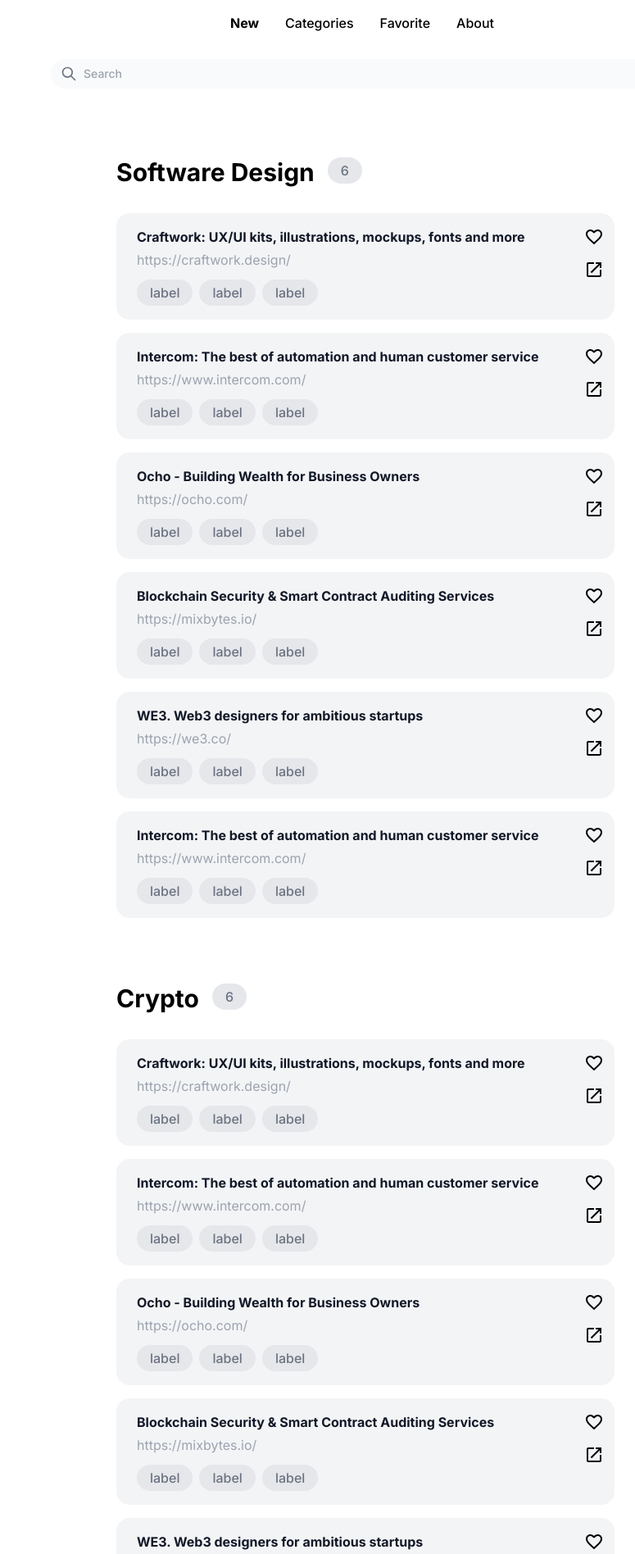
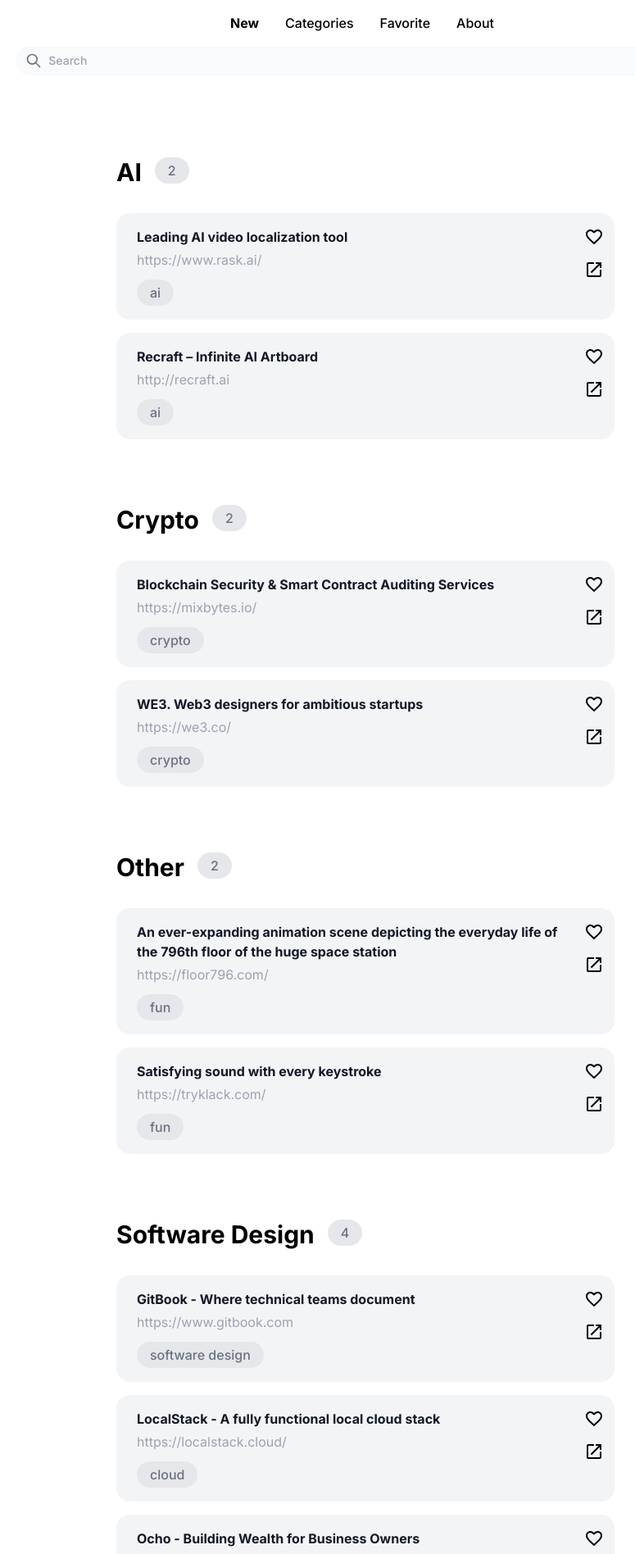
Before and after one commit to egor-baranov/sitebook, a Next.js app: page / in a window 1280 px wide. Shown: the top 1896 px of the page at 82% size, without its empty margins (194-969 px from the left). Built offline with nearby package versions, Linux system fonts and the light colour scheme.

Commit message:
search and pills functionality implementation

```diff
--- a/components/Header.tsx
+++ b/components/Header.tsx
@@ -52,7 +52,7 @@
                 {/*</HeaderLinkIcon>*/}
             </div>
 
-            <SearchBar isMobile={false}/>
+            {/*<SearchBar isMobile={false} inputHandler={() => {}}/>*/}
 
             {/*<ul className={clsx("menu flex items-center align-center", styles.menu)}>*/}
             {/*    <li className="menu-item">*/}
--- a/components/MobileNavBar.tsx
+++ b/components/MobileNavBar.tsx
@@ -129,7 +129,7 @@
                 {/*{isOpen ? <DropdownMenu onHide={() => setIsOpen(false)}></DropdownMenu> : null}*/}
             </div>
 
-            <SearchBar isMobile={true}/>
+            {/*<SearchBar isMobile={true} inputHandler={() => {}}/>*/}
         </div>
     )
 }
--- a/components/RowCard.tsx
+++ b/components/RowCard.tsx
@@ -17,9 +17,9 @@
 import {Pill} from "./Pill";
 
 export const RowCard: React.FC<{
-    title: string, link: string,
+    title: string, link: string, labels: string[]
 }> =
-    ({title, link}) => {
+    ({title, link, labels}) => {
         const router = useRouter()
 
         function openProduct() {
@@ -42,9 +42,7 @@
                     </p>
 
                     <div className="flex flex-row self-stretch pt-2">
-                        <Pill label={"label"}/>
-                        <Pill label={"label"}/>
-                        <Pill label={"label"}/>
+                        {Array.from(labels).map((v) => <Pill key={v} label={v}/>)}
                     </div>
                 </div>
 
--- a/components/SearchBar.tsx
+++ b/components/SearchBar.tsx
@@ -4,26 +4,24 @@
 import Image from "next/image"
 import React, {ReactNode} from "react"
 
-export const SearchBar: React.FC<{isMobile: boolean}> = ({isMobile}) => {
-    function inputHandler() {
-
-    }
+export const SearchBar: React.FC<{isMobile: boolean, inputHandler: any, searchInput: any}> = ({isMobile, inputHandler, searchInput}) => {
 
     return (
 
-        <form className={isMobile ? "px-8 w-2xl": "px-64 w-2xl" }>
+        <form className={isMobile ? "w-full fixed top-16 bg-white flex flex-row justify-center ": "w-full fixed top-10 bg-white flex flex-row justify-center"  }>
             {/*<label htmlFor="default-search"*/}
             {/*       className="mb-2 text-sm font-medium text-gray-900 sr-only dark:text-white">Search</label>*/}
-            <div className="relative">
+            <div className={isMobile ? "relative w-5/6 justify-center" : "relative w-2/3 justify-center"}>
                 <div className="absolute inset-y-0 left-0 flex items-center pl-3 pointer-events-none">
                     <svg aria-hidden="true" className="w-5 h-5 text-gray-500 dark:text-gray-400" fill="none"
                          stroke="currentColor" viewBox="0 0 24 24" xmlns="http://www.w3.org/2000/svg">
-                        <path stroke-linecap="round" stroke-linejoin="round" stroke-width="2"
+                        <path strokeLinecap="round" strokeLinejoin="round" strokeWidth="2"
                               d="M21 21l-6-6m2-5a7 7 0 11-14 0 7 7 0 0114 0z"></path>
                     </svg>
                 </div>
                 <input type="search" id="default-search"
                        onChange={inputHandler}
+                       value={searchInput}
                        className="block w-full my-4 py-2 px-4 pl-10 focus:outline-0 text-sm text-gray-900 rounded-full bg-gray-50 dark:bg-gray-700 dark:placeholder-gray-400 dark:text-white"
                        placeholder="Search" required>
 
--- /dev/null
+++ b/data/sites.tsx
@@ -0,0 +1,80 @@
+export const sites = [
+    {
+        title: "Craftwork: UX/UI kits, illustrations, mockups, fonts and more",
+        link: "https://craftwork.design/",
+        labels: ["ui/ux", "design"],
+        category: "UI/UX"
+    },
+    {
+        title: "Intercom: The best of automation and human customer service",
+        link: "https://www.intercom.com/",
+        labels: ["b2b"],
+        category: "UI/UX"
+    },
+    {
+        title: "Ocho - Building Wealth for Business Owners",
+        link: "https://ocho.com/",
+        labels: ["b2b"],
+        category: "Software Design"
+    },
+    {
+        title: "Blockchain Security & Smart Contract Auditing Services",
+        link: "https://mixbytes.io/",
+        labels: ["crypto"],
+        category: "Crypto"
+    },
+    {
+        title: "WE3. Web3 designers for ambitious startups",
+        link: "https://we3.co/",
+        labels: ["crypto"],
+        category: "Crypto"
+    },
+    {
+        title: "LocalStack - A fully functional local cloud stack",
+        link: "https://localstack.cloud/",
+        labels: ["cloud"],
+        category: "Software Design"
+    },
+    {
+        title: "Chamjo | Design Inspiration from live apps, games, and websites\n",
+        link: "https://chamjo.design/",
+        labels: ["ui/ux", "design"],
+        category: "UI/UX"
+    },
+    {
+        title: "GitBook - Where technical teams document",
+        link: "https://www.gitbook.com",
+        labels: ["software design"],
+        category: "Software Design"
+    },
+    {
+        title: "Satisfying sound with every keystroke",
+        link: "https://tryklack.com/",
+        labels: ["fun"],
+        category: "Other"
+    },
+    {
+        title: "An ever-expanding animation scene depicting the everyday life of the 796th floor of the huge space station",
+        link: "https://floor796.com/",
+        labels: ["fun"],
+        category: "Other"
+    },
+    {
+        title: "Маркетплейс цифровых товаров и услуг",
+        link: "https://platim.ru/",
+        labels: ["b2b"],
+        category: "Software Design"
+    },
+    {
+        title: "Recraft – Infinite AI Artboard",
+        link: "http://recraft.ai",
+        labels: ["ai"],
+        category: "AI"
+    },
+    {
+        title: "Leading AI video localization tool",
+        link: "https://www.rask.ai/",
+        labels: ["ai"],
+        category: "AI"
+    },
+]
--- a/pages/_app.tsx
+++ b/pages/_app.tsx
@@ -13,7 +13,7 @@
                 <meta name="application-name" content="sitebook"/>
                 <meta name="apple-mobile-web-app-capable" content="yes"/>
                 <meta name="apple-mobile-web-app-status-bar-style" content="default"/>
-                <meta name="apple-mobile-web-app-title" content="OVG Store"/>
+                <meta name="apple-mobile-web-app-title" content="Sitebook"/>
                 <meta name="description" content=""/>
                 <meta name="format-detection" content="telephone=no"/>
                 <meta name="mobile-web-app-capable" content="yes"/>
--- a/pages/index.tsx
+++ b/pages/index.tsx
@@ -5,42 +5,89 @@
 import {useRouter} from "next/router";
 import {RowCard} from "../components/RowCard";
 import {Pill} from "../components/Pill";
+import {SearchBar} from "../components/SearchBar";
+import {sites} from "../data/sites";
 
 // @ts-ignore
 const Home: React.FC = () => {
 
+    const [searchInput, setSearchInput] = useState("");
+
+    function getWindowSize() {
+        if (typeof window !== "undefined") {
+            const {innerWidth, innerHeight} = window;
+            return {innerWidth, innerHeight};
+        }
+
+        return {innerWidth: 0, innerHeight: 0};
+    }
+
+    const [windowSize, setWindowSize] = useState(getWindowSize());
+
+    useEffect(() => {
+        function handleWindowResize() {
+            setWindowSize(getWindowSize());
+        }
+
+        window.addEventListener('resize', handleWindowResize);
+
+        return () => {
+            window.removeEventListener('resize', handleWindowResize);
+        };
+    }, []);
+
+    const isMobile = windowSize.innerWidth <= 800
+
     function group(title: string) {
+        const values = Array
+            .from(sites)
+            .filter(v =>
+                v.link.toLowerCase().includes(searchInput.toLowerCase())
+                || v.title.toLowerCase().includes(searchInput.toLowerCase())
+                || searchInput.length == 0
+            ).filter(v => v.category == title)
+            .sort(
+                (a, b) => {
+                    if (a.title < b.title) {
+                        return -1;
+                    }
+                    if (a.title > b.title) {
+                        return 1;
+                    }
+                    return 0;
+                }
+            )
+
         return (
             <div className="py-4">
                 <div className="flex flex-row pt-8">
                     <h1 className="text-3xl mb-4 font-bold mr-4"> {title} </h1>
-                    <Pill label={"6"}/>
+                    <Pill label={values.length.toString()}/>
                 </div>
 
-                <RowCard title={"Craftwork: UX/UI kits, illustrations, mockups, fonts and more"}
-                         link={"https://craftwork.design/"}/>
-                <RowCard title={"Intercom: The best of automation and human customer service"}
-                         link={"https://www.intercom.com/"}/>
-                <RowCard title={"Ocho - Building Wealth for Business Owners"}
-                         link={"https://ocho.com/"}/>
-                <RowCard title={"Blockchain Security & Smart Contract Auditing Services"}
-                         link={"https://mixbytes.io/"}/>
-                <RowCard title={"WE3. Web3 designers for ambitious startups"}
-                         link={"https://we3.co/"}/>
-                <RowCard title={"Intercom: The best of automation and human customer service"}
-                         link={"https://www.intercom.com/"}/>
+                {
+                    values.map(
+                        (v) =>
+                            (<RowCard key={v.link} title={v.title} link={v.link} labels={v.labels}/>))
+                }
             </div>
         )
     }
 
+    const handleChange = (e: { preventDefault: () => void; target: { value: React.SetStateAction<string>; }; }) => {
+        e.preventDefault();
+        setSearchInput(e.target.value);
+    };
+
     return (
-        <MainLayout className="mt-32">
+        <div className="mt-32">
+            <SearchBar isMobile={isMobile} inputHandler={handleChange} searchInput={searchInput}/>
 
-            {group("Software Design")}
-            {group("Crypto")}
-            {group("UI/UX")}
+            <MainLayout>
+                {Array.from(new Set(Array.from(sites).map(v => v.category)).values()).sort().map(v => group(v))}
+            </MainLayout>
+        </div>
 
-        </MainLayout>
     )
 }
 
```
